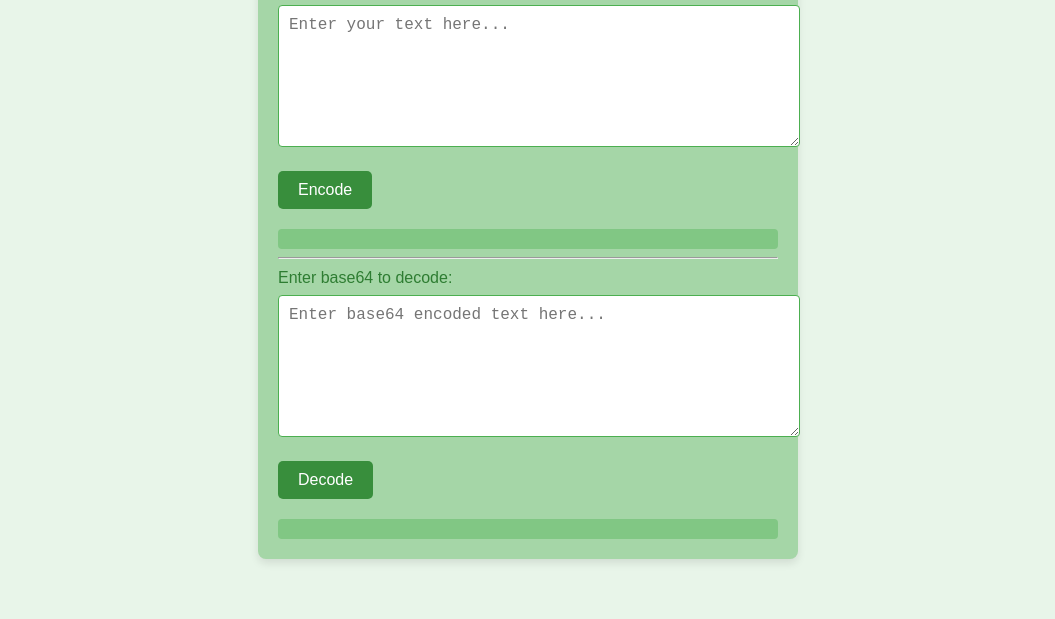
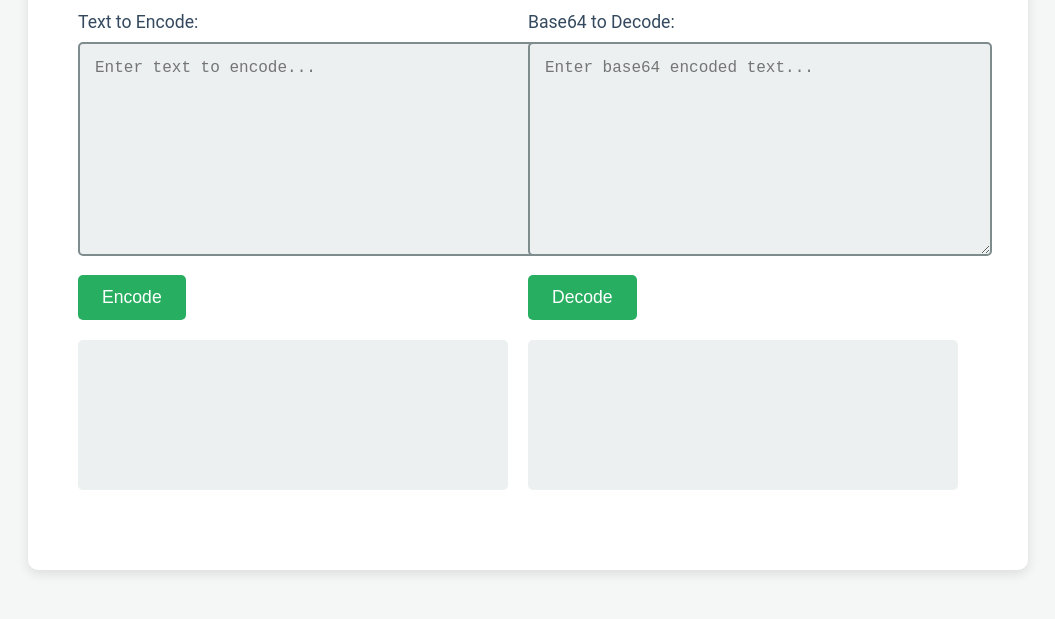
Before and after one commit to CodyisCoder/devcody.net, a plain HTML site: page base64/index.html in a window 1280 px wide. Shown: the part 181-800 px from the top of the page, without its empty margins (112-1167 px from the left). Drawn offline with Linux system fonts and the light colour scheme.

Commit message:
Update index.html

```diff
--- a/base64/index.html
+++ b/base64/index.html
@@ -6,9 +6,8 @@
     <title>Base64 Encoder & Decoder</title>
     <style>
         body {
-            font-family: Arial, sans-serif;
-            background-color: #e8f5e9;
-            color: #2e7d32;
+            font-family: 'Roboto', sans-serif;
+            background-color: #f4f7f6;
             margin: 0;
             padding: 0;
             display: flex;
@@ -17,52 +16,78 @@
             height: 100vh;
         }
         .container {
-            background-color: #a5d6a7;
-            padding: 20px;
-            border-radius: 8px;
-            width: 80%;
-            max-width: 500px;
-            box-shadow: 0 4px 8px rgba(0, 0, 0, 0.1);
+            background-color: #ffffff;
+            padding: 40px 50px;
+            border-radius: 10px;
+            width: 100%;
+            max-width: 900px;
+            box-shadow: 0 4px 12px rgba(0, 0, 0, 0.1);
         }
         h1 {
             text-align: center;
-            color: #1b5e20;
+            color: #2c3e50;
+            font-size: 2.5rem;
+            margin-bottom: 30px;
         }
-        label {
-            font-size: 16px;
-            display: block;
+        .section {
+            display: flex;
+            justify-content: space-between;
+            margin-bottom: 40px;
+        }
+        .section label {
+            font-size: 1.1rem;
+            margin-bottom: 10px;
+            color: #34495e;
+        }
+        .input-container {
+            flex: 1;
+            padding-right: 20px;
+        }
+        .textarea {
+            width: 100%;
+            height: 180px;
+            padding: 15px;
             margin-top: 10px;
+            border: 2px solid #7f8c8d;
+            border-radius: 5px;
+            resize: vertical;
+            font-size: 1rem;
+            color: #2c3e50;
+            background-color: #ecf0f1;
         }
-        textarea {
-            width: 100%;
-            height: 120px;
-            padding: 10px;
-            margin-top: 8px;
-            border: 1px solid #4caf50;
-            border-radius: 4px;
-            resize: vertical;
-            font-size: 16px;
-        }
-        button {
-            background-color: #388e3c;
+        .button {
+            background-color: #27ae60;
             color: white;
             border: none;
-            padding: 10px 20px;
-            margin-top: 20px;
+            padding: 12px 24px;
+            margin-top: 15px;
             cursor: pointer;
             border-radius: 5px;
-            font-size: 16px;
+            font-size: 1.1rem;
+            transition: background-color 0.3s;
         }
-        button:hover {
-            background-color: #2c6b29;
+        .button:hover {
+            background-color: #2ecc71;
         }
         .output {
+            padding: 15px;
+            background-color: #ecf0f1;
+            border-radius: 5px;
+            font-family: 'Courier New', monospace;
+            word-wrap: break-word;
+            min-height: 120px;
             margin-top: 20px;
-            padding: 10px;
-            background-color: #81c784;
-            border-radius: 4px;
-            font-family: monospace;
+        }
+        .output span {
+            display: block;
+            color: #2c3e50;
             word-wrap: break-word;
+        }
+        hr {
+            border: none;
+            height: 1px;
+            background-color: #bdc3c7;
+            margin: 40px 0;
         }
     </style>
 </head>
@@ -70,37 +95,37 @@
     <div class="container">
         <h1>Base64 Encoder & Decoder</h1>
 
-        <!-- Encoder Section -->
-        <label for="encodeInput">Enter text to encode:</label>
-        <textarea id="encodeInput" placeholder="Enter your text here..."></textarea>
-        <button onclick="encodeBase64()">Encode</button>
-        <div id="encodedOutput" class="output"></div>
+        <div class="section">
+            <div class="input-container">
+                <label for="encodeInput">Text to Encode:</label>
+                <textarea id="encodeInput" class="textarea" placeholder="Enter text to encode..."></textarea>
+                <button onclick="encodeBase64()" class="button">Encode</button>
+                <div id="encodedOutput" class="output"></div>
+            </div>
 
-        <hr>
-
-        <!-- Decoder Section -->
-        <label for="decodeInput">Enter base64 to decode:</label>
-        <textarea id="decodeInput" placeholder="Enter base64 encoded text here..."></textarea>
-        <button onclick="decodeBase64()">Decode</button>
-        <div id="decodedOutput" class="output"></div>
+            <div class="input-container">
+                <label for="decodeInput">Base64 to Decode:</label>
+                <textarea id="decodeInput" class="textarea" placeholder="Enter base64 encoded text..."></textarea>
+                <button onclick="decodeBase64()" class="button">Decode</button>
+                <div id="decodedOutput" class="output"></div>
+            </div>
+        </div>
     </div>
 
     <script>
-        // Base64 Encoding Function
         function encodeBase64() {
             var text = document.getElementById('encodeInput').value;
             var encodedText = btoa(text);
-            document.getElementById('encodedOutput').innerText = encodedText;
+            document.getElementById('encodedOutput').innerHTML = '<span>' + encodedText + '</span>';
         }
 
-        // Base64 Decoding Function
         function decodeBase64() {
             var encodedText = document.getElementById('decodeInput').value;
             try {
                 var decodedText = atob(encodedText);
-                document.getElementById('decodedOutput').innerText = decodedText;
+                document.getElementById('decodedOutput').innerHTML = '<span>' + decodedText + '</span>';
             } catch (e) {
-                document.getElementById('decodedOutput').innerText = 'Invalid base64 string';
+                document.getElementById('decodedOutput').innerHTML = '<span style="color: #e74c3c;">Invalid base64 string</span>';
             }
         }
     </script>
```
